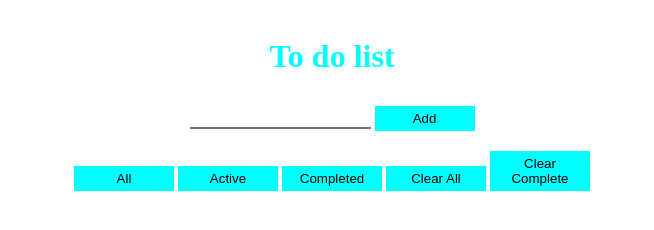
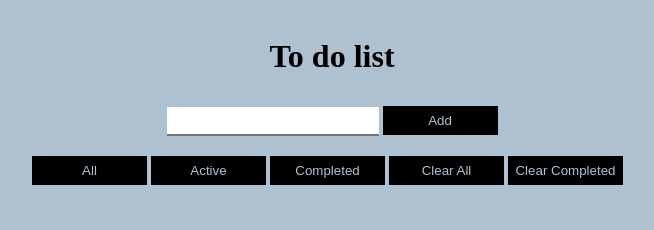
Before and after one commit to satyabratait/todo-part-2, a plain HTML site: page index.html in a window 1280 px wide. Shown: the whole page, without its empty margins (308-962 px from the left). Drawn offline with Linux system fonts and the light colour scheme; files that its build step writes are made by us from their sources; files whose address does not match are found by name.

Commit message:
first commit

```diff
--- a/css/style.css
+++ b/css/style.css
@@ -8,7 +8,7 @@
 .container h1 {
     margin-top: 30px;
     font-weight: bold;
-    color: aqua;
+    color: black;
 }
 
 .task {
@@ -21,6 +21,8 @@ input {
     border-top: none;
     border-left: none;
     border-right: none;
+    padding: 6px;
+    width: 200px;
 }
 
 #taskname {
@@ -28,14 +30,23 @@ input {
 }
 
 button {
-    width: 100px;
-    background-color: aqua;
-    color: black;
+    width: 115px;
+    background-color: black;
+    color: rgb(174, 193, 209);
     border: none;
     outline: none;
-    padding: 5px;
+    padding: 7px;
 }
 
 .completed span{
     text-decoration: line-through;
 }
+
+.allButtons {
+    width: 600px;
+    margin: auto;
+}
+
+body {
+    background-color: rgb(174, 193, 209);
+}
--- a/index.html
+++ b/index.html
@@ -24,12 +24,12 @@
         <div id="inputs"></div>
 
         <!-- buttons -->
-        <div>
+        <div class="allButtons">
             <button id="all">All</button>
             <button id="active">Active</button>
             <button id="complete">Completed</button>
             <button id="outputclear">Clear All</button>
-            <button id="clearcompleted">Clear Complete</button>
+            <button id="clearcompleted">Clear Completed</button>
         </div>
     </div>
     <script src="/todoapp/javascript/working.js"></script>
```
